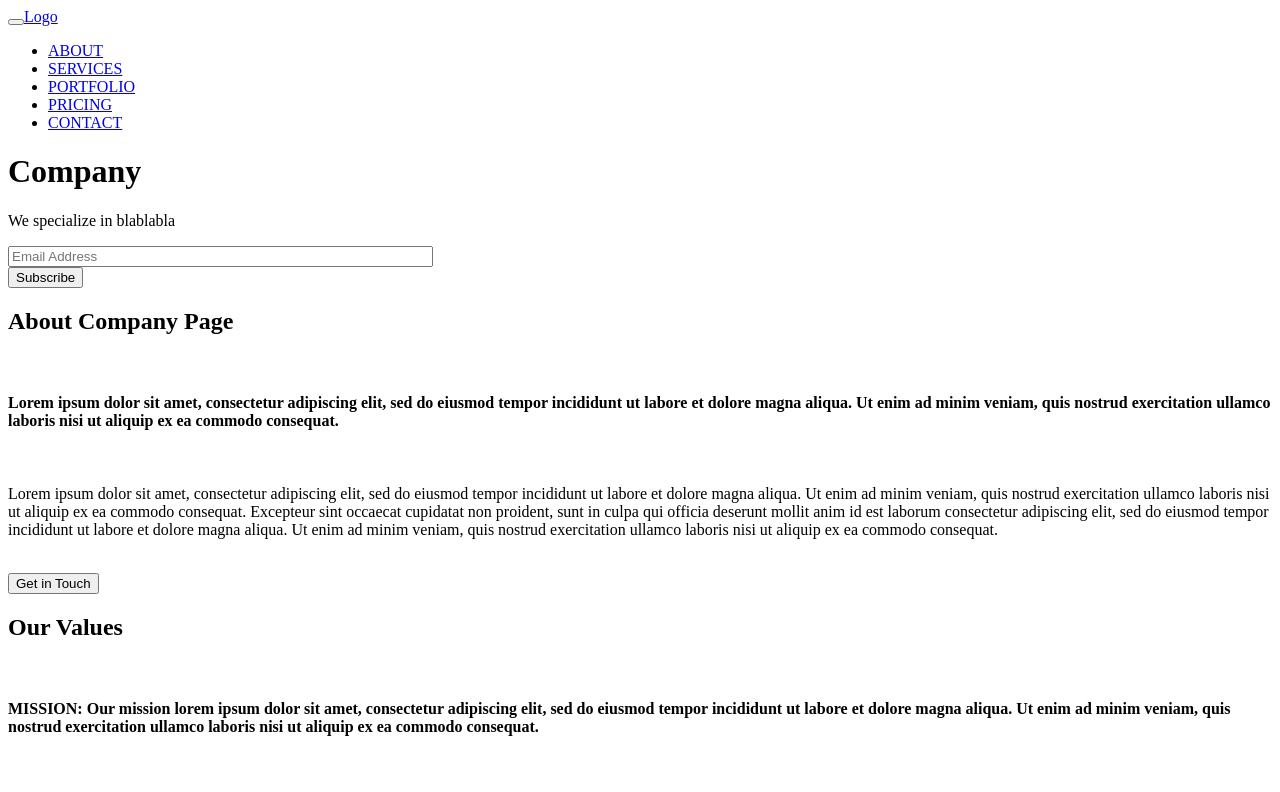
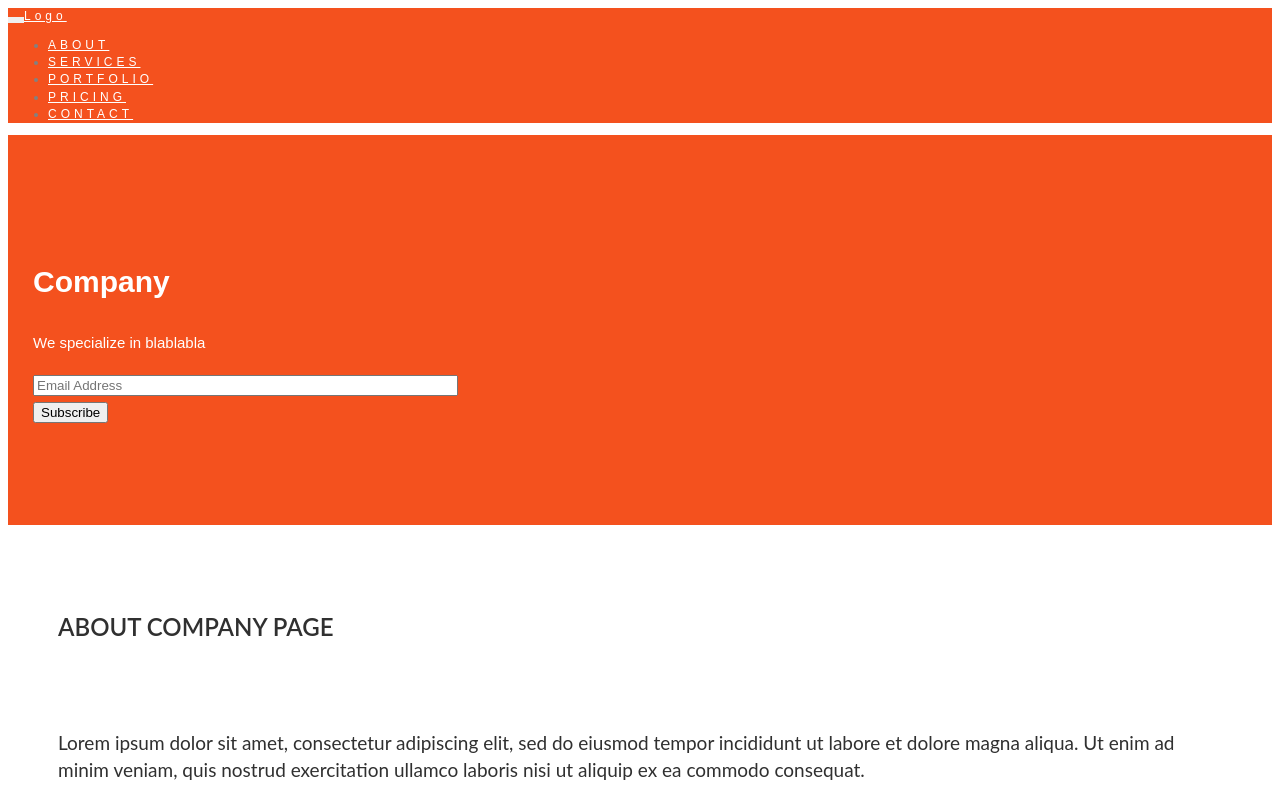
Before and after one commit to Paulinendemo/react1, a React (Create React App) app in the folder company-site/: page / in a window 1280 px wide. Shown: the top 792 px of the page. Built offline with nearby package versions, Linux system fonts and the light colour scheme.

Commit message:
added index.css

```diff
--- a/company-site/src/App.js
+++ b/company-site/src/App.js
@@ -1,5 +1,6 @@
 import React from "react"
 import './App.css';
+import './components/index.css'
 import Header from "./components/Header"
 import About from "./components/About";
 import Map from "./components/Map";
--- /dev/null
+++ b/company-site/src/components/index.css
@@ -0,0 +1,178 @@
+
+    body {
+        font: 400 15px Lato, sans-serif;
+        line-height: 1.8;
+        color: #818181;
+      }
+      h2 {
+        font-size: 24px;
+        text-transform: uppercase;
+        color: #303030;
+        font-weight: 600;
+        margin-bottom: 30px;
+      }
+      h4 {
+        font-size: 19px;
+        line-height: 1.375em;
+        color: #303030;
+        font-weight: 400;
+        margin-bottom: 30px;
+      }
+      .jumbotron {
+        background-color: #f4511e;
+        color: #fff;
+        padding: 100px 25px;
+        font-family: Montserrat, sans-serif;
+      }
+      .container-fluid {
+        padding: 60px 50px;
+      }
+      .bg-grey {
+        background-color: #f6f6f6;
+      }
+      .logo-small {
+        color: #f4511e;
+        font-size: 50px;
+      }
+      .logo {
+        color: #f4511e;
+        font-size: 200px;
+      }
+      .thumbnail {
+        padding: 0 0 15px 0;
+        border: none;
+        border-radius: 0;
+      }
+      .thumbnail img {
+        width: 100%;
+        height: 100%;
+        margin-bottom: 10px;
+      }
+      .carousel-control.right, .carousel-control.left {
+        background-image: none;
+        color: #f4511e;
+      }
+      .carousel-indicators li {
+        border-color: #f4511e;
+      }
+      .carousel-indicators li.active {
+        background-color: #f4511e;
+      }
+      .item h4 {
+        font-size: 19px;
+        line-height: 1.375em;
+        font-weight: 400;
+        font-style: italic;
+        margin: 70px 0;
+      }
+      .item span {
+        font-style: normal;
+      }
+      .panel {
+        border: 1px solid #f4511e;
+        border-radius:0 !important;
+        transition: box-shadow 0.5s;
+      }
+      .panel:hover {
+        box-shadow: 5px 0px 40px rgba(0,0,0, .2);
+      }
+      .panel-footer .btn:hover {
+        border: 1px solid #f4511e;
+        background-color: #fff !important;
+        color: #f4511e;
+      }
+      .panel-heading {
+        color: #fff !important;
+        background-color: #f4511e !important;
+        padding: 25px;
+        border-bottom: 1px solid transparent;
+        border-top-left-radius: 0px;
+        border-top-right-radius: 0px;
+        border-bottom-left-radius: 0px;
+        border-bottom-right-radius: 0px;
+      }
+      .panel-footer {
+        background-color: white !important;
+      }
+      .panel-footer h3 {
+        font-size: 32px;
+      }
+      .panel-footer h4 {
+        color: #aaa;
+        font-size: 14px;
+      }
+      .panel-footer .btn {
+        margin: 15px 0;
+        background-color: #f4511e;
+        color: #fff;
+      }
+      .navbar {
+        margin-bottom: 0;
+        background-color: #f4511e;
+        z-index: 9999;
+        border: 0;
+        font-size: 12px !important;
+        line-height: 1.42857143 !important;
+        letter-spacing: 4px;
+        border-radius: 0;
+        font-family: Montserrat, sans-serif;
+      }
+      .navbar li a, .navbar .navbar-brand {
+        color: #fff !important;
+      }
+      .navbar-nav li a:hover, .navbar-nav li.active a {
+        color: #f4511e !important;
+        background-color: #fff !important;
+      }
+      .navbar-default .navbar-toggle {
+        border-color: transparent;
+        color: #fff !important;
+      }
+      footer .glyphicon {
+        font-size: 20px;
+        margin-bottom: 20px;
+        color: #f4511e;
+      }
+      .slideanim {visibility:hidden;}
+      .slide {
+        animation-name: slide;
+        -webkit-animation-name: slide;
+        animation-duration: 1s;
+        -webkit-animation-duration: 1s;
+        visibility: visible;
+      }
+      @keyframes slide {
+        0% {
+          opacity: 0;
+          transform: translateY(70%);
+        }
+        100% {
+          opacity: 1;
+          transform: translateY(0%);
+        }
+      }
+      @-webkit-keyframes slide {
+        0% {
+          opacity: 0;
+          -webkit-transform: translateY(70%);
+        }
+        100% {
+          opacity: 1;
+          -webkit-transform: translateY(0%);
+        }
+      }
+      @media screen and (max-width: 768px) {
+        .col-sm-4 {
+          text-align: center;
+          margin: 25px 0;
+        }
+        .btn-lg {
+          width: 100%;
+          margin-bottom: 35px;
+        }
+      }
+      @media screen and (max-width: 480px) {
+        .logo {
+          font-size: 150px;
+        }
+      }
```
